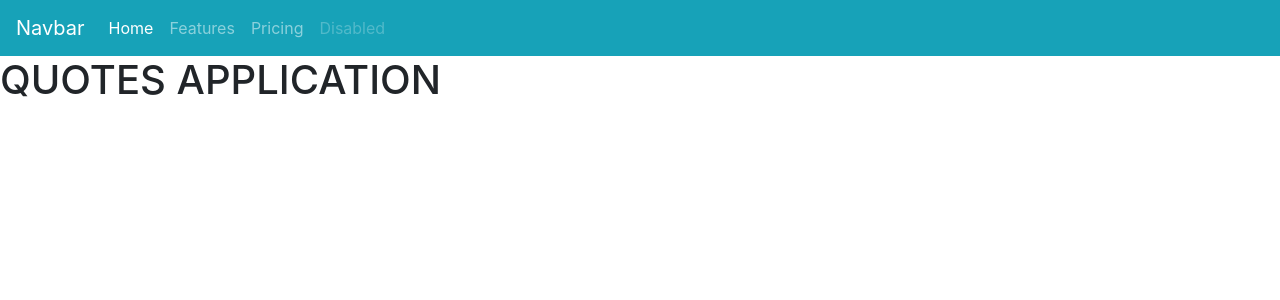
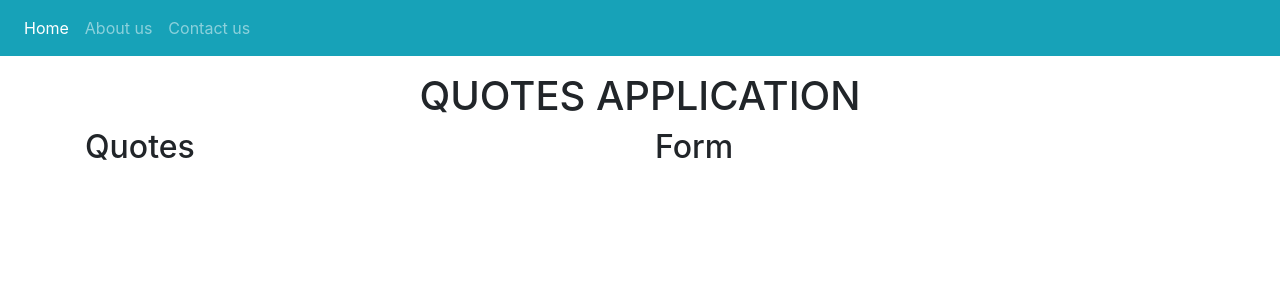
Before and after one commit to Teresiah-cpu/angular-quote-application, an Angular app: page / in a window 1280 px wide. Shown: the top 300 px of the page. Built offline with nearby package versions, Linux system fonts and the light colour scheme.

Commit message:
add form class and quotes class

```diff
--- a/src/app/app.component.html
+++ b/src/app/app.component.html
@@ -1,2 +1,20 @@
 <app-navbar></app-navbar>
-<h1>QUOTES APPLICATION</h1>
+<h1 class="mt-3 text-center" >QUOTES APPLICATION</h1>
+<div class="container">
+  <div class="row">
+    <div class="col-md-6">
+      <app-quotes></app-quotes>
+
+    </div>
+    <div class="col-md-6">
+      <h2>Form</h2>
+    </div>
+
+
+  </div>
+
+
+
+
+
+</div>
--- a/src/app/navbar/navbar.component.html
+++ b/src/app/navbar/navbar.component.html
@@ -1,5 +1,5 @@
 <nav class="navbar navbar-expand-lg navbar-dark bg-info">
-    <a class="navbar-brand" href="#">Navbar</a>
+    <!-- <a class="navbar-brand" href="#">Navbar</a> -->
     <button class="navbar-toggler" type="button" data-toggle="collapse" data-target="#navbarNavAltMarkup"
         aria-controls="navbarNavAltMarkup" aria-expanded="false" aria-label="Toggle navigation">
         <span class="navbar-toggler-icon"></span>
@@ -7,9 +7,9 @@
     <div class="collapse navbar-collapse" id="navbarNavAltMarkup">
         <div class="navbar-nav">
             <a class="nav-item nav-link active" href="#">Home <span class="sr-only">(current)</span></a>
-            <a class="nav-item nav-link" href="#">Features</a>
-            <a class="nav-item nav-link" href="#">Pricing</a>
-            <a class="nav-item nav-link disabled" href="#">Disabled</a>
+            <a class="nav-item nav-link" href="#">About us</a>
+            <a class="nav-item nav-link" href="#">Contact us</a>
+            <!-- <a class="nav-item nav-link disabled" href="#">Disabled</a> -->
         </div>
     </div>
 </nav>
--- a/src/app/quotes/quotes.component.html
+++ b/src/app/quotes/quotes.component.html
@@ -1 +1 @@
-<p>quotes works!</p>
+<h2>Quotes</h2>
```
